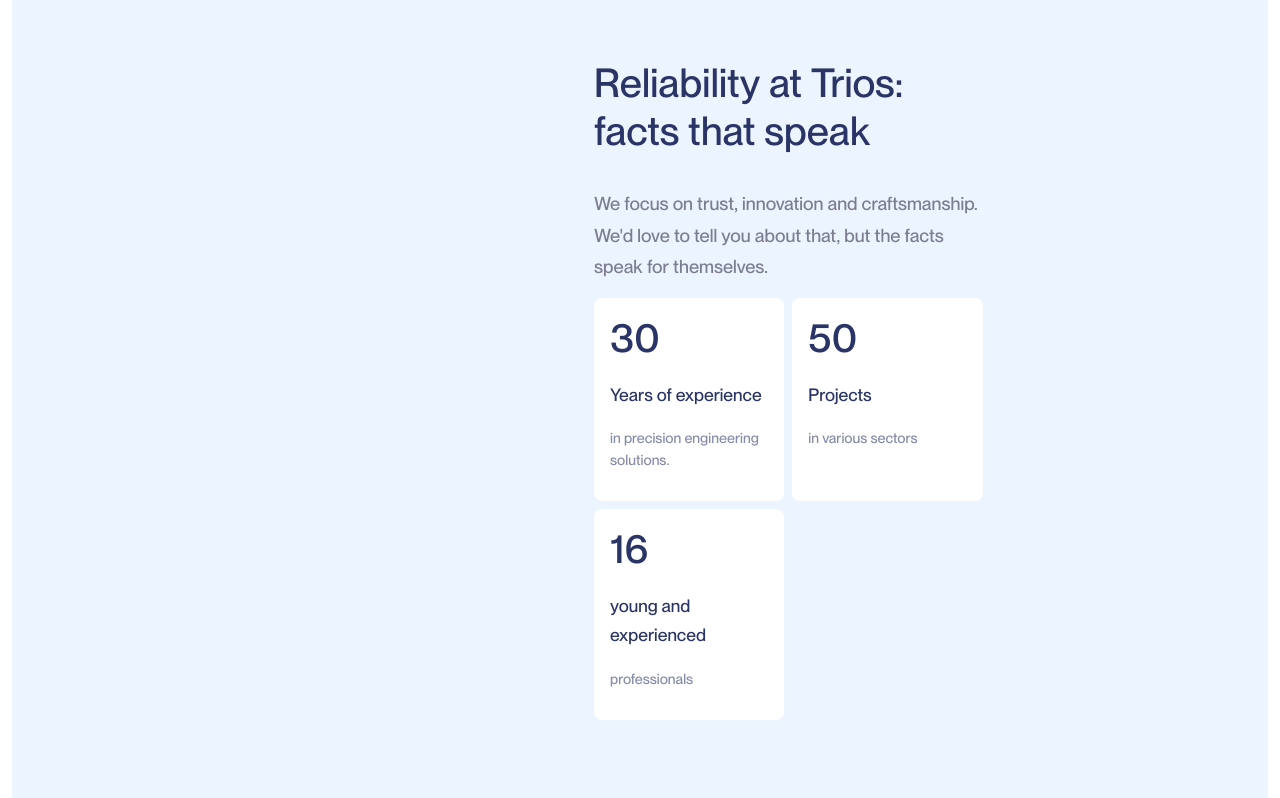
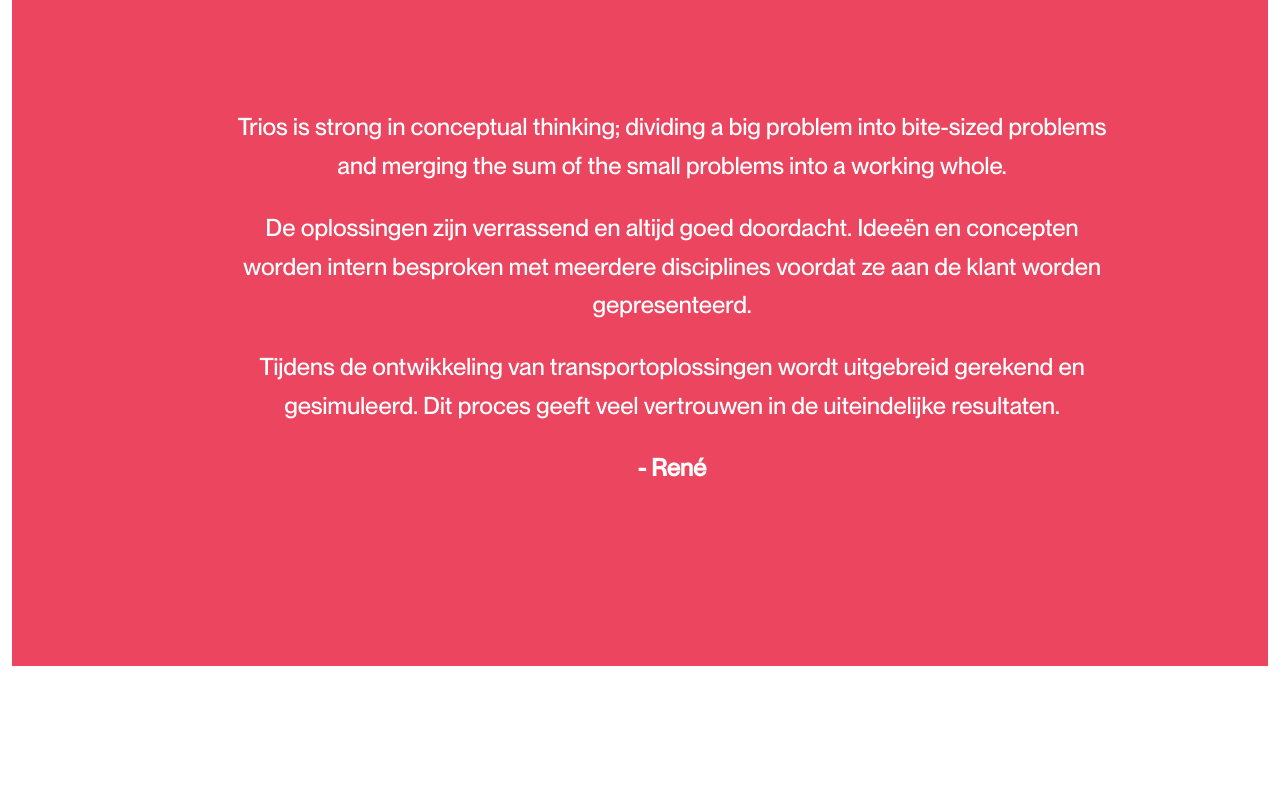
Before and after one commit to alfitof/technical-test-fe, a Vue app: page / in a window 1280 px wide. Shown: the part 1728-2526 px from the top of the page. Built offline with nearby package versions, Linux system fonts and the light colour scheme.

Commit message:
feat: Add component Horizontal Slider

```diff
--- a/src/App.vue
+++ b/src/App.vue
@@ -5,6 +5,7 @@
 import Footer from './components/Footer.vue'
 import VacanciesSection from './components/VacanciesSection.vue'
 import ExperienceSection from './components/ExperienceSection.vue'
+import HorizontalSlider from './components/HorizontalSlider.vue'
 </script>
 
 <template>
@@ -12,6 +13,7 @@
     <Header />
     <HeroSection />
     <AboutSection />
+    <HorizontalSlider />
     <ExperienceSection />
     <VacanciesSection />
     <Footer />
--- /dev/null
+++ b/src/components/HorizontalSlider.vue
@@ -0,0 +1,108 @@
+<script>
+import { gsap } from 'gsap'
+import { ScrollTrigger } from 'gsap/ScrollTrigger'
+
+export default {
+  mounted() {
+    gsap.registerPlugin(ScrollTrigger)
+
+    let horizontalSections = gsap.utils.toArray('.container')
+
+    horizontalSections.forEach((container) => {
+      let sections = container.querySelectorAll('.panel')
+
+      gsap.to(sections, {
+        xPercent: -100 * (sections.length - 1),
+        ease: 'none',
+        scrollTrigger: {
+          trigger: container,
+          pin: true,
+          scrub: 1,
+          start: 'top top',
+          end: '+=3000',
+        },
+      })
+    })
+  },
+}
+</script>
+
+<template>
+  <div>
+    <div class="container">
+      <section class="panel red">
+        <div class="content">
+          <p>
+            Trios is strong in conceptual thinking; dividing a big problem into bite-sized problems
+            and merging the sum of the small problems into a working whole.
+          </p>
+          <p>
+            De oplossingen zijn verrassend en altijd goed doordacht. Ideeën en concepten worden
+            intern besproken met meerdere disciplines voordat ze aan de klant worden gepresenteerd.
+          </p>
+          <p>
+            Tijdens de ontwikkeling van transportoplossingen wordt uitgebreid gerekend en
+            gesimuleerd. Dit proces geeft veel vertrouwen in de uiteindelijke resultaten.
+          </p>
+          <p><strong>- René</strong></p>
+        </div>
+      </section>
+
+      <section class="panel">
+        <div class="image-container">
+          <img
+            src="../assets/images/674f1021ce2fff6650f6b3ab_Trios-Brandshoot-Liike-2700px-0402377.jpg"
+            alt="Trios Brandshoot"
+          />
+        </div>
+      </section>
+    </div>
+  </div>
+</template>
+
+<style lang="scss" scoped>
+.container {
+  display: flex;
+  flex-wrap: nowrap;
+  width: 100%;
+  height: 100vh;
+  overflow: hidden;
+}
+
+.panel {
+  flex: 0 0 100%;
+  height: 100vh;
+  display: flex;
+  justify-content: center;
+  align-items: center;
+  font-size: 1.2rem;
+  padding: 2rem;
+  text-align: center;
+  color: white;
+}
+
+.panel.red {
+  background-color: #eb455f;
+}
+
+.panel.red .content {
+  max-width: 70%;
+  font-size: 1.5rem;
+  line-height: 1.6;
+}
+
+.image-container {
+  width: 100%;
+  height: 100%;
+  display: flex;
+  justify-content: center;
+  align-items: center;
+  overflow: hidden;
+}
+
+.image-container img {
+  width: 100%;
+  height: auto;
+  object-fit: cover;
+}
+</style>
--- a/src/components/VacanciesSection.vue
+++ b/src/components/VacanciesSection.vue
@@ -70,7 +70,7 @@
   </div>
 </template>
 
-<style scoped>
+<style lang="scss" scoped>
 .section-vacancy {
   background: #ecf5ff;
   padding-left: 6.5rem;
```
